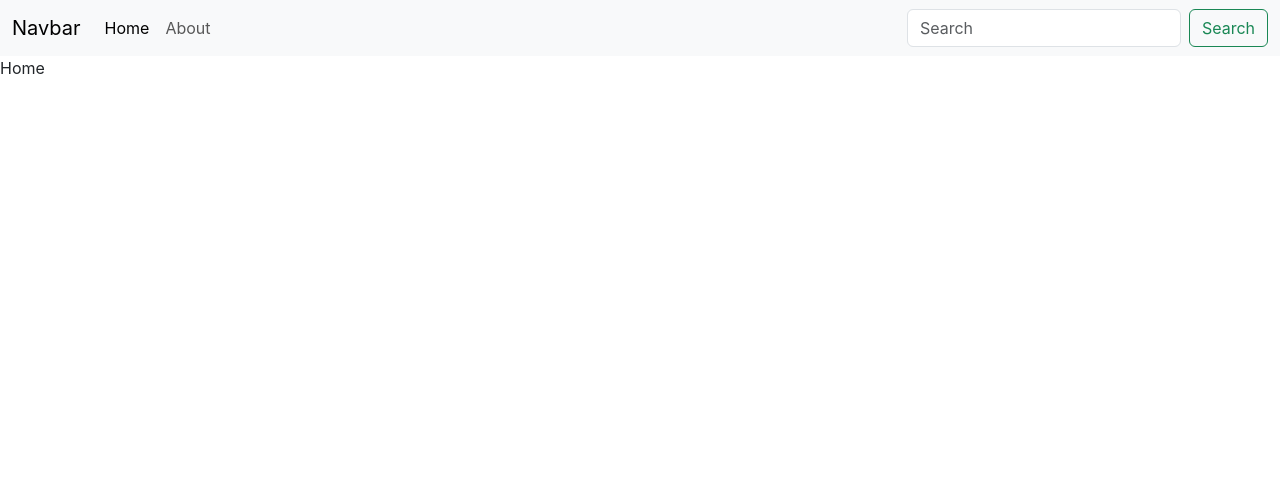
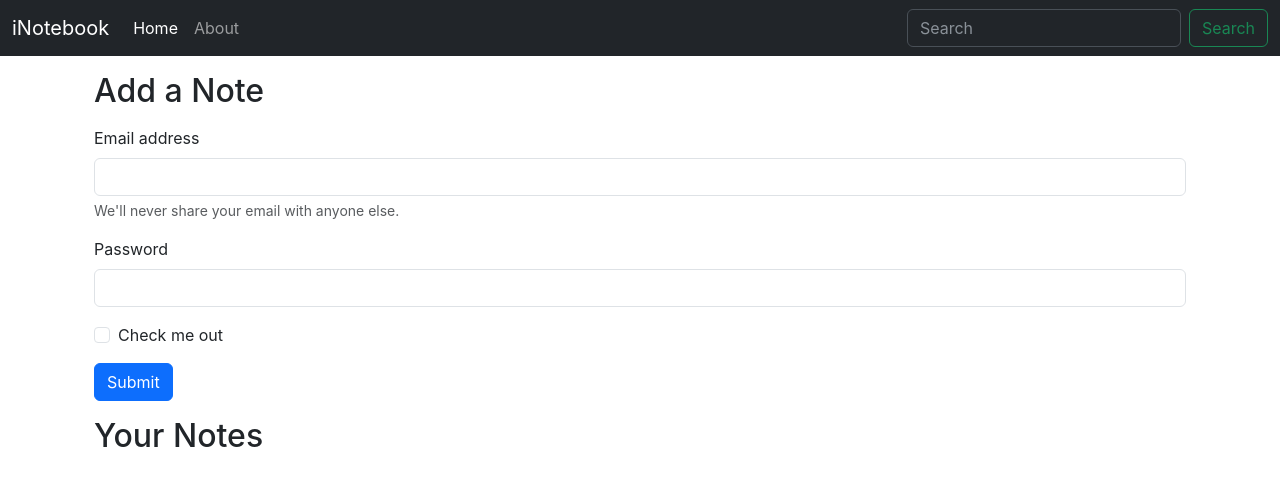
Before and after one commit to TanushreeMore/MERN-Project---inotebook, a React (Create React App) app: page / in a window 1280 px wide. Shown: the top 486 px of the page. Built offline with nearby package versions, Linux system fonts and the light colour scheme; the HTML template or start-up script is replaced by a standard one.

Commit message:
use of useLocation hook

```diff
--- a/src/App.js
+++ b/src/App.js
@@ -15,10 +15,12 @@
       <NoteState>
         <BrowserRouter>
           <Navbar />
+          <div className="container">
           <Routes>
             <Route exact path="/" element={<Home />} />
             <Route exact path="/about" element={<About />} />
           </Routes>
+          </div>
         </BrowserRouter>
       </NoteState>
     </>
--- a/src/components/About.js
+++ b/src/components/About.js
@@ -2,17 +2,10 @@
 import NoteContext from "../context/notes/NoteContext";
 
 const About = () => {
-  const a = useContext(NoteContext);
-
-  useEffect(() => {
-    a.update()
-    // eslint-disable-next-line
-  }, [])
 
   return (
     <>
       <h1>About</h1>
-      <h4>{a.state.name}. And she was in {a.state.class}.</h4>
     </>
   );
 };
--- a/src/components/Home.js
+++ b/src/components/Home.js
@@ -1,9 +1,55 @@
-import React from 'react'
+import React from "react";
 
 const Home = () => {
   return (
-    <div>Home</div>
-  )
-}
+    <div>
+      <div className="container my-3">
+        <h2>Add a Note</h2>
+        <form className="my-3">
+          <div className="mb-3">
+            <label htmlFor="exampleInputEmail1" className="form-label">
+              Email address
+            </label>
+            <input
+              type="email"
+              className="form-control"
+              id="exampleInputEmail1"
+              aria-describedby="emailHelp"
+            />
+            <div id="emailHelp" className="form-text">
+              We'll never share your email with anyone else.
+            </div>
+          </div>
+          <div className="mb-3">
+            <label htmlFor="exampleInputPassword1" className="form-label">
+              Password
+            </label>
+            <input
+              type="password"
+              className="form-control"
+              id="exampleInputPassword1"
+            />
+          </div>
+          <div className="mb-3 form-check">
+            <input
+              type="checkbox"
+              className="form-check-input"
+              id="exampleCheck1"
+            />
+            <label className="form-check-label" htmlFor="exampleCheck1">
+              Check me out
+            </label>
+          </div>
+          <button type="submit" className="btn btn-primary">
+            Submit
+          </button>
+        </form>
+      </div>
+      <div className="container my-3">
+        <h2>Your Notes</h2>
+      </div>
+    </div>
+  );
+};
 
-export default Home
+export default Home;
--- a/src/components/Navbar.js
+++ b/src/components/Navbar.js
@@ -1,12 +1,17 @@
-import React from "react";
-import { Link } from 'react-router-dom';
+import React, { useEffect } from "react";
+import { Link, useLocation } from 'react-router-dom';
 
 const Navbar = () => {
+  let location = useLocation();
+
+  useEffect(() => {
+    // console.log(location.pathname);
+  }, [location]);
   return (
-    <nav className="navbar navbar-expand-lg bg-body-tertiary">
+    <nav className="navbar navbar-expand-lg bg-dark" data-bs-theme="dark">
       <div className="container-fluid">
         <Link className="navbar-brand" to="/">
-          Navbar
+          iNotebook
         </Link>
         <button
           className="navbar-toggler"
@@ -22,12 +27,12 @@
         <div className="collapse navbar-collapse" id="navbarSupportedContent">
           <ul className="navbar-nav me-auto mb-2 mb-lg-0">
             <li className="nav-item">
-              <Link className="nav-link active" aria-current="page" to="/">
+              <Link className={`nav-link ${location.pathname === "/" ? "active" : "" }`} aria-current="page" to="/">
                 Home
               </Link>
             </li>
             <li className="nav-item">
-              <Link className="nav-link" to="/about">
+              <Link className={`nav-link ${location.pathname === "/about" ? "active" : "" }`} to="/about">
               About
               </Link>
             </li>
--- a/src/context/notes/NoteState.js
+++ b/src/context/notes/NoteState.js
@@ -2,21 +2,9 @@
 import NoteContext from "./NoteContext";
 
 const NoteState = (props) => {
-    const s1 = {
-        "name" : "Tanu",
-        "class" : "10A"
-    }
-    const [state, setState] = useState(s1);
-    const update = () => {
-        setTimeout(() => {
-            setState({
-                "name" : "Tanushree",
-                "class" : "Engineering"
-            })
-        }, 1000);
-    }
+
     return (
-        <NoteContext.Provider value={{state:state, update:update}}>
+        <NoteContext.Provider value={{}}>
             {props.children}
         </NoteContext.Provider>
     )
```
Also changed, not shown: INSTALLATION.txt.
